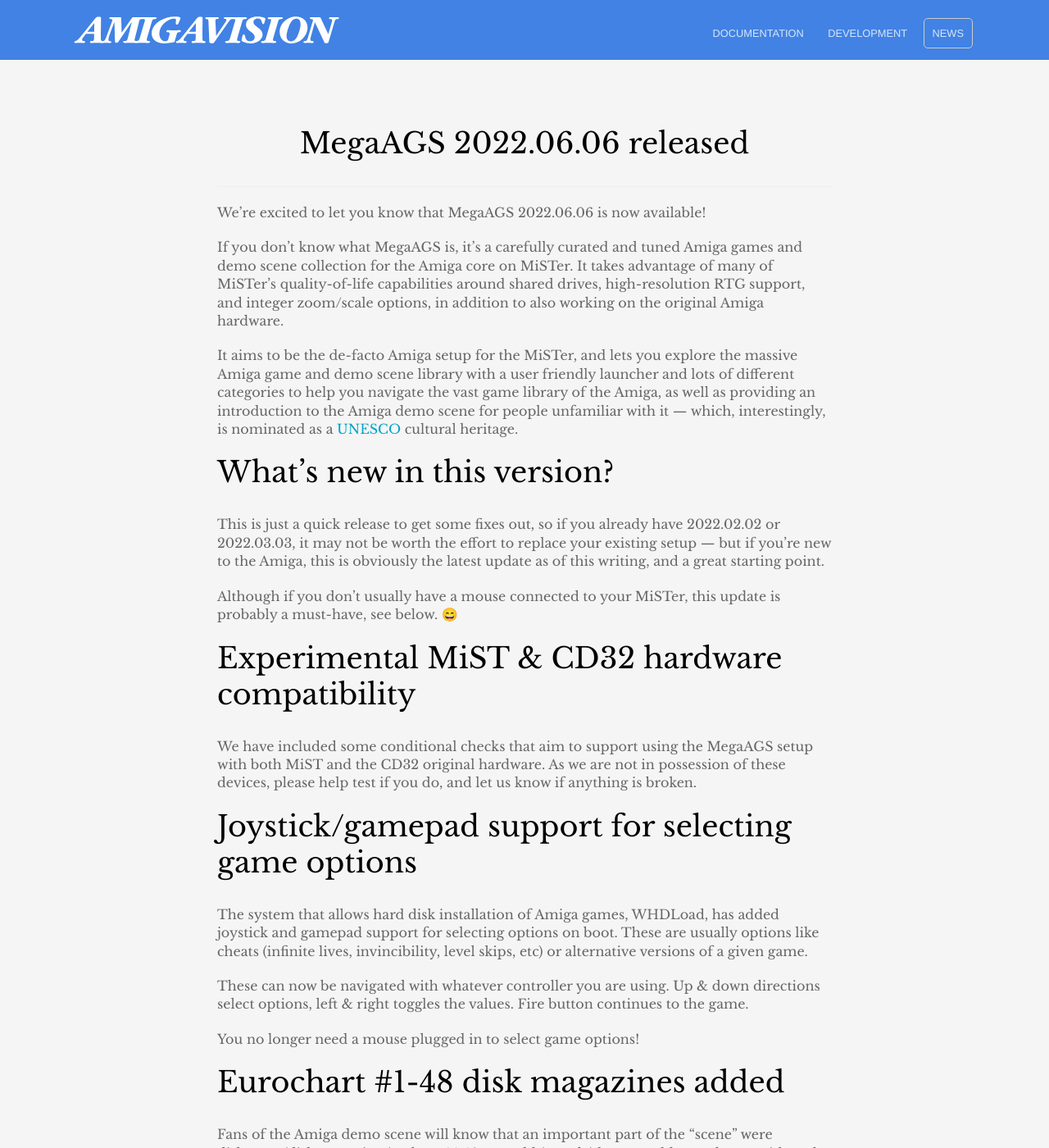
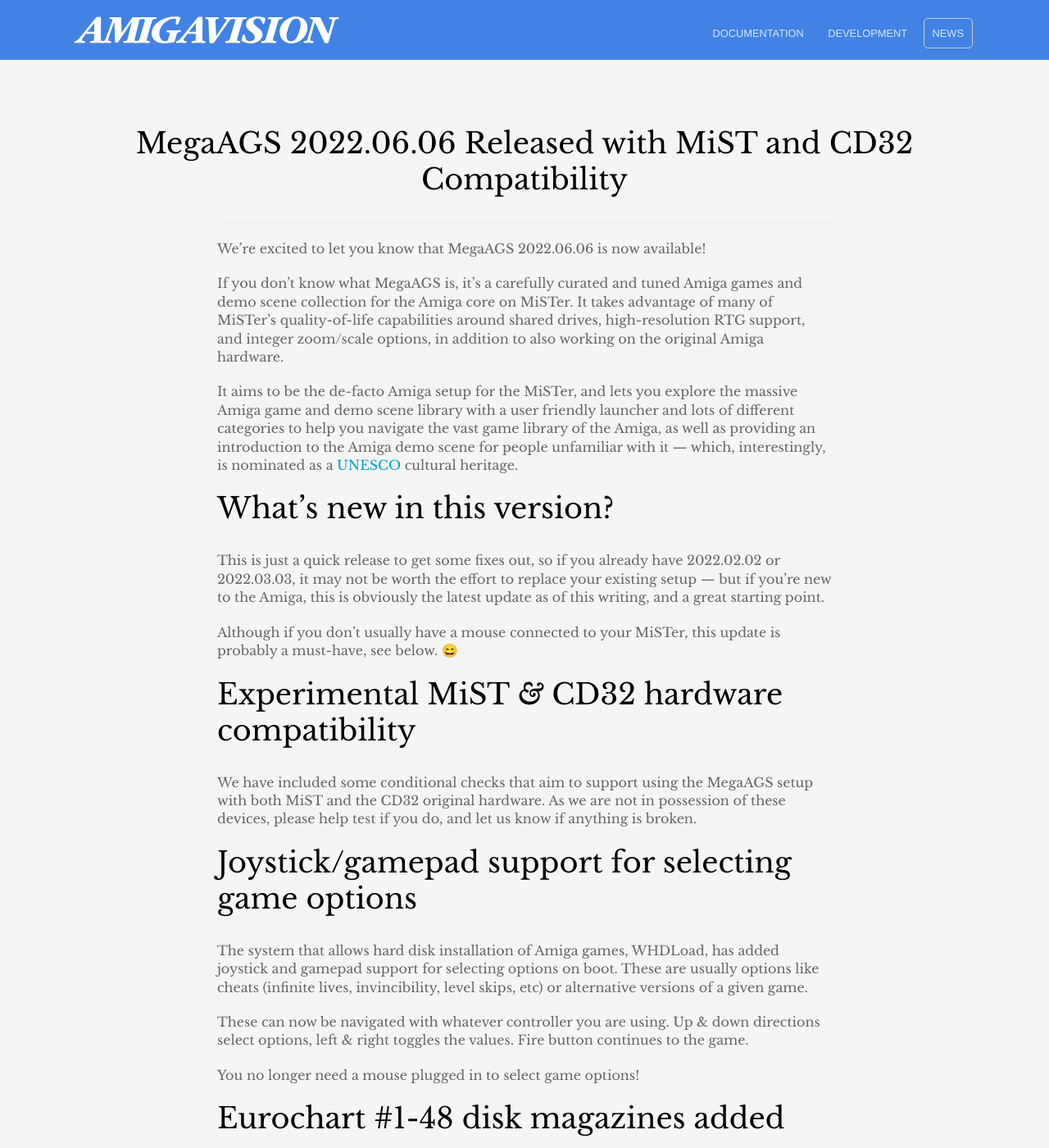
Before and after one commit to amigavision/amigavision.github.io, a Jekyll site: the page built from _posts/2022-06-06-2022.06.06.md, in a window 1280 px wide and 1400 px high. Shown: the whole window at 82% size. Built offline with Jekyll 4.4.1, drawn with Linux system fonts in a browser that asks for light colours.

Commit message:
Improved title

```diff
--- a/_posts/2022-06-06-2022.06.06.md
+++ b/_posts/2022-06-06-2022.06.06.md
@@ -1,5 +1,5 @@
 ---
-title: MegaAGS 2022.06.06 released
+title: MegaAGS 2022.06.06 Released with MiST and CD32 Compatibility
 ---
 We’re excited to let you know that MegaAGS 2022.06.06 is now available!
 
@@ -13,7 +13,7 @@
 
 Although if you don’t usually have a mouse connected to your MiSTer, this update is probably a must-have, see below. 😄
 
-## Experimental MiST & CD32 hardware compatibility
+## Experimental MiST *&* CD32 hardware compatibility
 
 We have included some conditional checks that aim to support using the MegaAGS setup with both MiST and the CD32 original hardware. As we are not in possession of these devices, please help test if you do, and let us know if anything is broken.
 
```
